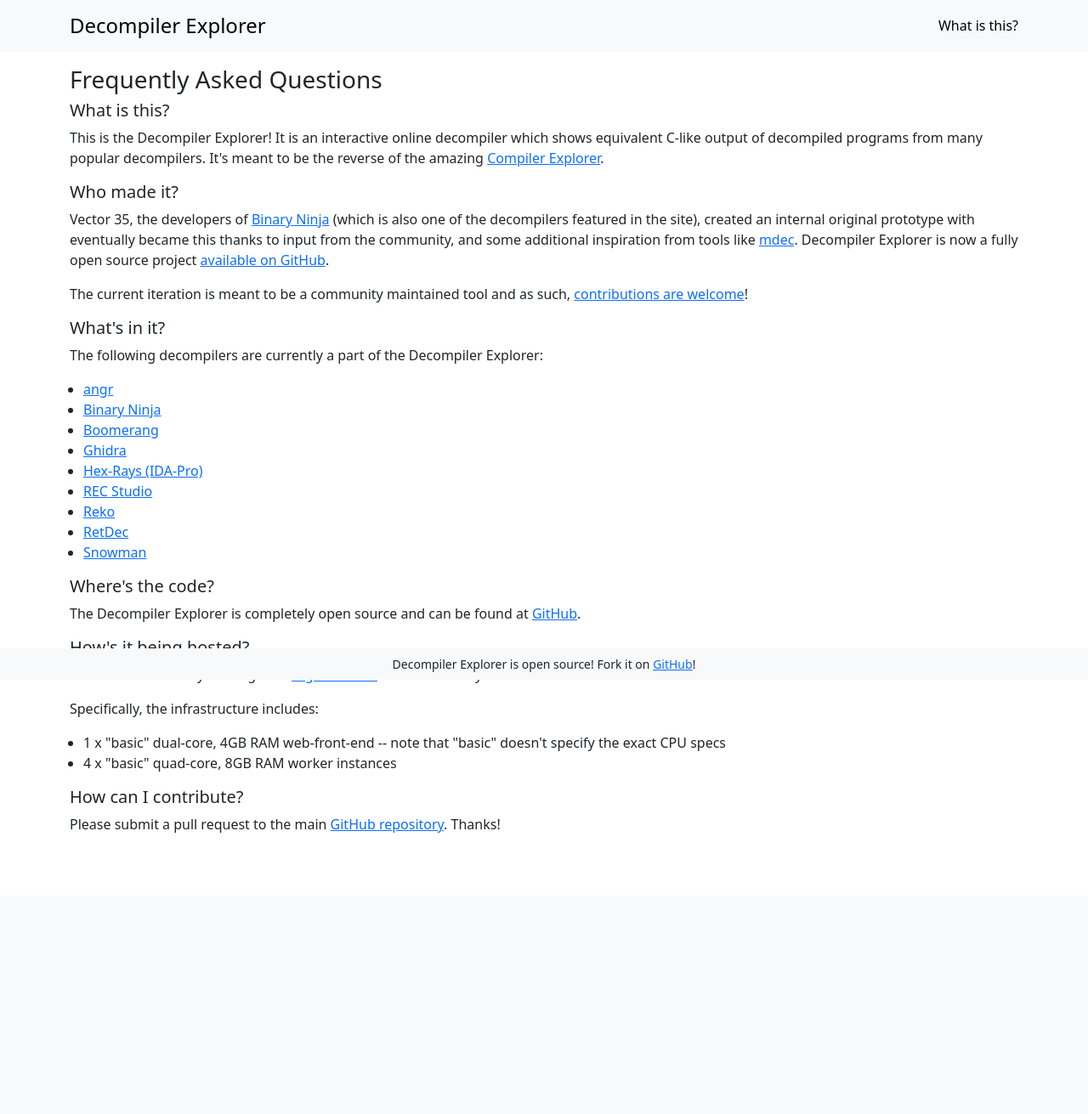
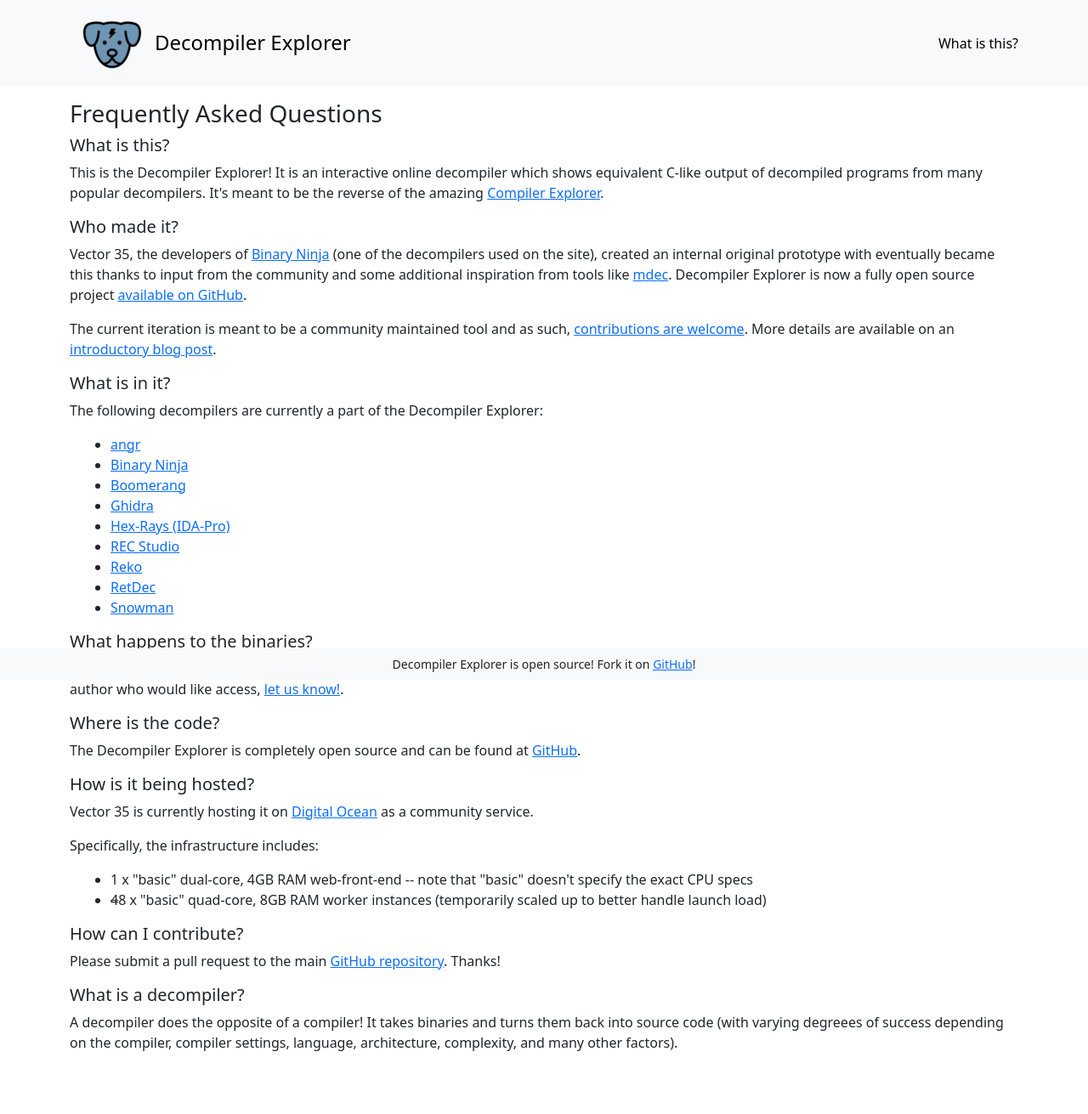
Before and after one commit to decompiler-explorer/decompiler-explorer, a Django app: page /faq in a window 1280 px wide. Shown: the whole page at 85% size. Before the commit the page ends 980 px from the top, so only its background shows below. Run offline with Django 3.2, Linux system fonts and the light colour scheme; some libraries are stand-ins or nearby versions.

Commit message:
reformat faq, new answers, new header, add binary saving warning

```diff
--- a/templates/explorer/faq.html
+++ b/templates/explorer/faq.html
@@ -36,15 +36,14 @@
     <header>
         <div class="container my-3">
             <div class="row align-items-center">
-                <div class="col-8">
-                    <a href="{% url 'explorer:index' %}" class="float-start">
-                        <!-- TODO: Logo -->
+                <div class="col-md-9">
+                    <a class="page-title" href="{% url 'explorer:index' %}">
+                        <img alt="Dogbolt Logo" src="/static/img/dogbolt-small.png">
                         <h1 class="my-0">Decompiler Explorer</h1>
                     </a>
                 </div>
-                <div class="col-4">
+                <div class="col-md-3">
                     <a href="{% url 'explorer:faq' %}" class="float-end">What is this?</a>
-                    <!-- TODO: Sponsor Logos? -->
                 </div>
             </div>
         </div>
@@ -52,13 +51,17 @@
     <section id="content" class="container">
         <div class="row my-3">
             <h3>Frequently Asked Questions</h3>
+            <section id="what-is-this">
                 <h5>What is this?</h5>
             <p>This is the Decompiler Explorer! It is an interactive online decompiler which shows equivalent C-like output of decompiled programs from many popular decompilers. It's meant to be the reverse of the amazing <a href="https://godbolt.org/">Compiler Explorer</a>.</p>
+            </section>
+            <section id="who-made-it">
             <h5>Who made it?</h5>
-            <p>Vector 35, the developers of <a href="https://binary.ninja">Binary Ninja</a> (which is also one of the decompilers featured in the site), created an internal original prototype with eventually became this thanks to input from the community, and some additional inspiration from tools like <a href="https://github.com/mborgerson/mdec">mdec</a>. Decompiler Explorer is now a fully open source project <a href="https://github.com/decompiler-explorer/decompiler-explorer">available on GitHub</a>.</p>
-            <p>The current iteration is meant to be a community maintained tool and as such, <a href="https://github.com/decompiler-explorer/decompiler-explorer">contributions are welcome</a>!</p>
-            <!-- TODO: add link to blog post? -->
-            <h5>What's in it?</h5>
+                <p>Vector 35, the developers of <a href="https://binary.ninja">Binary Ninja</a> (one of the decompilers used on the site), created an internal original prototype with eventually became this thanks to input from the community and some additional inspiration from tools like <a href="https://github.com/mborgerson/mdec">mdec</a>. Decompiler Explorer is now a fully open source project <a href="https://github.com/decompiler-explorer/decompiler-explorer">available on GitHub</a>.</p>
+                <p>The current iteration is meant to be a community maintained tool and as such, <a href="https://github.com/decompiler-explorer/decompiler-explorer">contributions are welcome</a>. More details are available on an <a href="https://binary.ninja/2022/07/13/introducing-decompiler-explorer.html">introductory blog post</a>.</p>
+            </section>
+            <section id="what-is-in-it">
+                <h5>What is in it?</h5>
                 <p>The following decompilers are currently a part of the Decompiler Explorer:</p>
                 <ul class="mx-3">
                     <li><a href="https://angr.io/">angr</a></li>
@@ -71,17 +74,32 @@
                     <li><a href="https://github.com/avast/retdec">RetDec</a></li>
                     <li><a href="https://github.com/yegord/snowman">Snowman</a></li>
                 </ul>
-            <h5>Where's the code?</h5>
+            </section>
+            <section id="what-happens-to-the-binaries">
+                <h5>What happens to the binaries?</h5>
+                <p>All submitted binaries are saved and made available to any of the authors of the tools used so they may improve their decompilers. If you're such an author who would like access, <a href="https://github.com/decompiler-explorer/decompiler-explorer/issues">let us know!</a>.</p>
+            </section>
+            <section id="where-is-the-code">
+                <h5>Where is the code?</h5>
                 <p>The Decompiler Explorer is completely open source and can be found at <a href="https://github.com/decompiler-explorer/decompiler-explorer">GitHub</a>.</p>
-            <h5>How's it being hosted?</h5>
+            </section>
+            <section id="how-is-it-being-hosted">
+                <h5>How is it being hosted?</h5>
                 <p>Vector 35 is currently hosting it on <a href="https://digitalocean.com/">Digital Ocean</a> as a community service.</p>
                 <p>Specifically, the infrastructure includes: </p>
                 <ul class="mx-3">
                     <li>1 x "basic" dual-core, 4GB RAM web-front-end -- note that "basic" doesn't specify the exact CPU specs</li>
-                <li>4 x "basic" quad-core, 8GB RAM worker instances</li>
+                    <li><strike>4</strike>8 x "basic" quad-core, 8GB RAM worker instances (temporarily scaled up to better handle launch load)</li>
                 </ul>
+            </section>
+            <section id="how-can-i-contribute">
                 <h5>How can I contribute?</h5>
                 <p>Please submit a pull request to the main <a href="https://github.com/decompiler-explorer/decompiler-explorer">GitHub repository</a>. Thanks!</p>
+            </section>
+            <section id="what-is-a-decompiler">
+                <h5>What is a decompiler?</h5>
+                <p>A decompiler does the opposite of a compiler! It takes binaries and turns them back into source code (with varying degreees of success depending on the compiler, compiler settings, language, architecture, complexity, and many other factors).</p>
+            </section>
         </div>
     </section>
     <footer class="fixed-bottom">
--- a/templates/explorer/index.html
+++ b/templates/explorer/index.html
@@ -54,7 +54,6 @@
                 </div>
                 <div class="col-md-3">
                     <a href="{% url 'explorer:faq' %}" class="float-end">What is this?</a>
-                    <!-- TODO: Sponsor Logos? -->
                 </div>
             </div>
         </div>
@@ -66,7 +65,8 @@
         <div class="row my-3">
             <div class="col">
                 <h3>Upload File</h3>
-                <p>Your file must be <strong>less than 2MB</strong> in size.</p>
+                <p>Your file must be <strong>less than 2MB</strong> in size. Uploaded binaries <a href="{% url 'explorer:faq' %}#">are retained</a>.
+                </p>
                 <form class="input-group" id="binary_upload_form">
                     <input type="file" class="form-control form-control-sm input-group-append" id="file" name="file" value required>
                     <button type="button" class="btn input-group-append" id="upload_binary">Upload</button>
```
Lines whose indentation alone changed are shown as unchanged.
